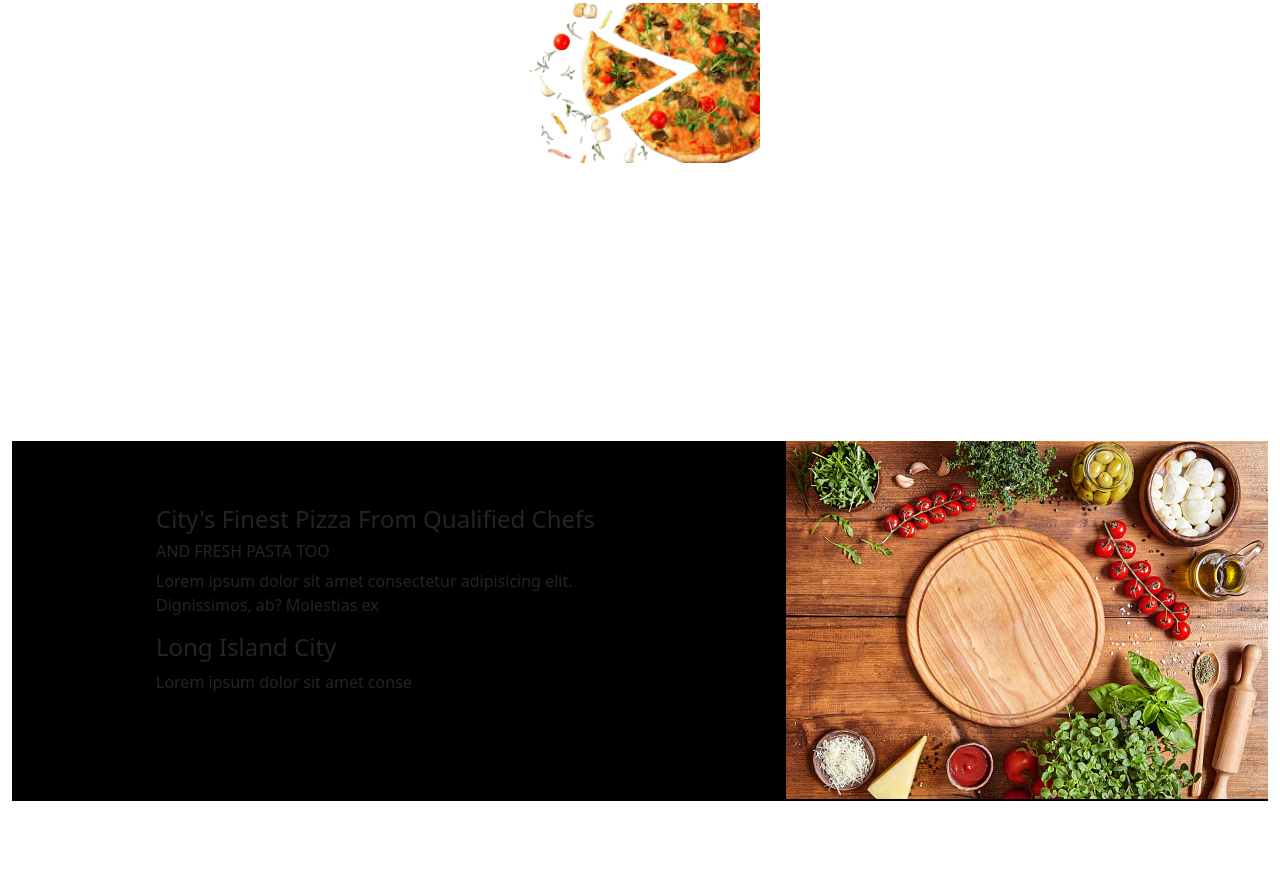
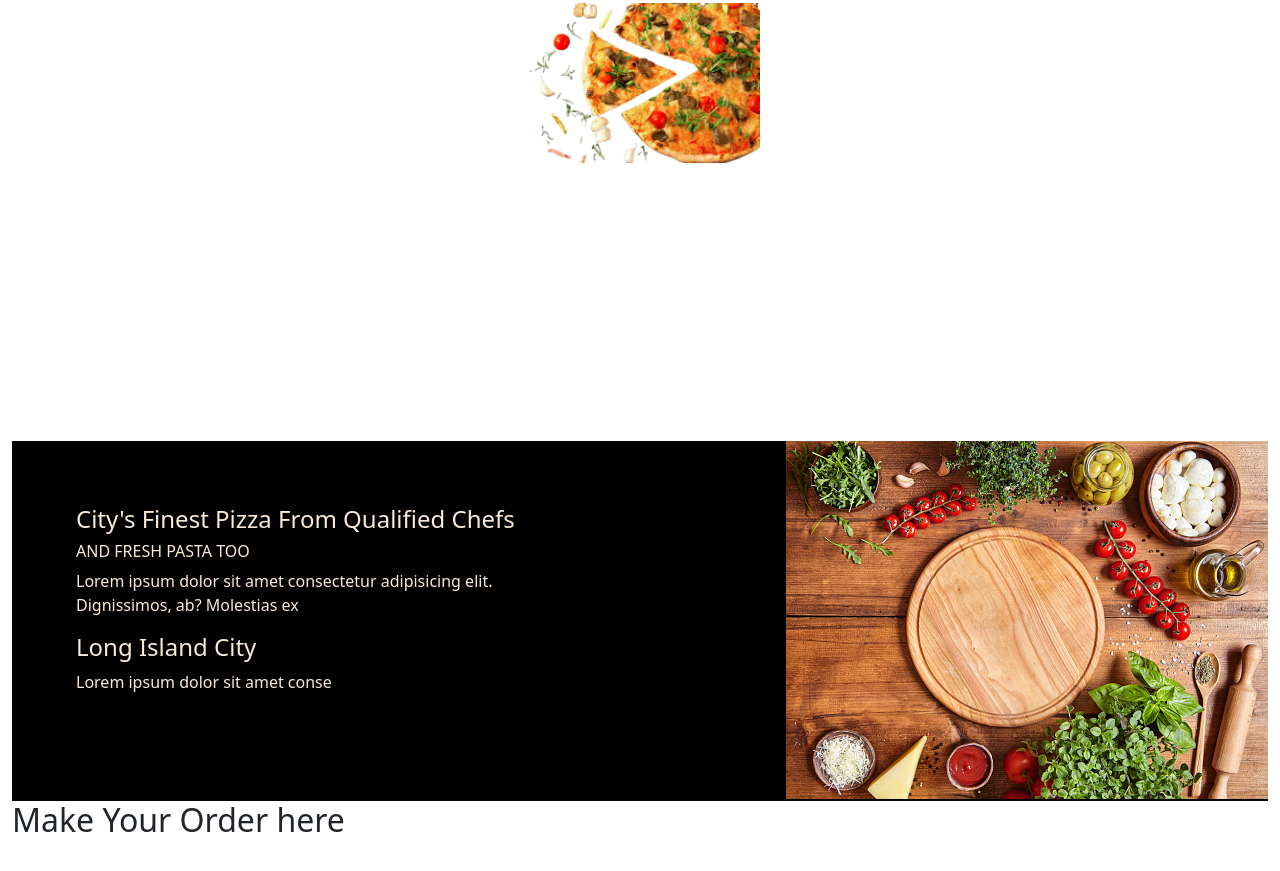
Before and after one commit to Joseph-Wairimu/pizza-palace, a plain HTML site: page index.html in a window 1280 px wide. Shown: the part 679-1550 px from the top of the page. Before the commit the page ends 1480 px from the top, so only its background shows below. Drawn offline with nearby package versions, Linux system fonts and the light colour scheme.

Commit message:
adding section-4 for the order form

```diff
--- a/index.css
+++ b/index.css
@@ -38,6 +38,8 @@ height: 30rem;
     height: 22.5rem;
     background-color: black;
     flex-wrap: wrap;
+    color: antiquewhite;
+    font-weight: lighter;
 }
 .photo{
     float: right;
@@ -46,5 +48,9 @@ height: 30rem;
     height: 10rem;
 }
 .fine{
-    padding:4rem 9rem;
+    padding:4rem 4rem;
 }
+.section-4{
+
+    height: 40rem;
+}
--- a/index.html
+++ b/index.html
@@ -72,7 +72,17 @@
 </div>
 </div>
 
+<div class="section-4">
 
+<h2>Make Your Order here</h2>
+
+
+
+
+
+
+
+</div>
 
 
 
```
